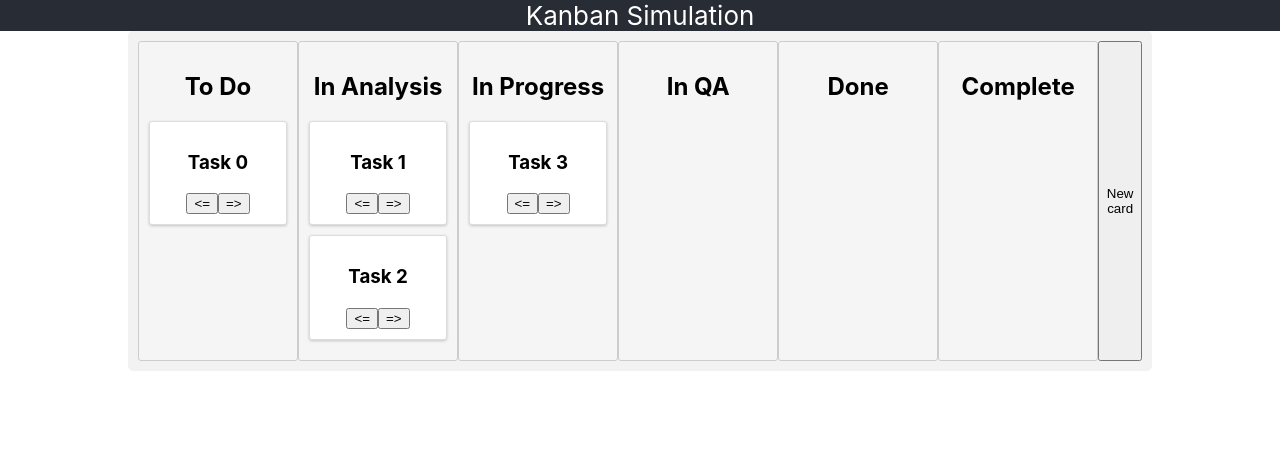
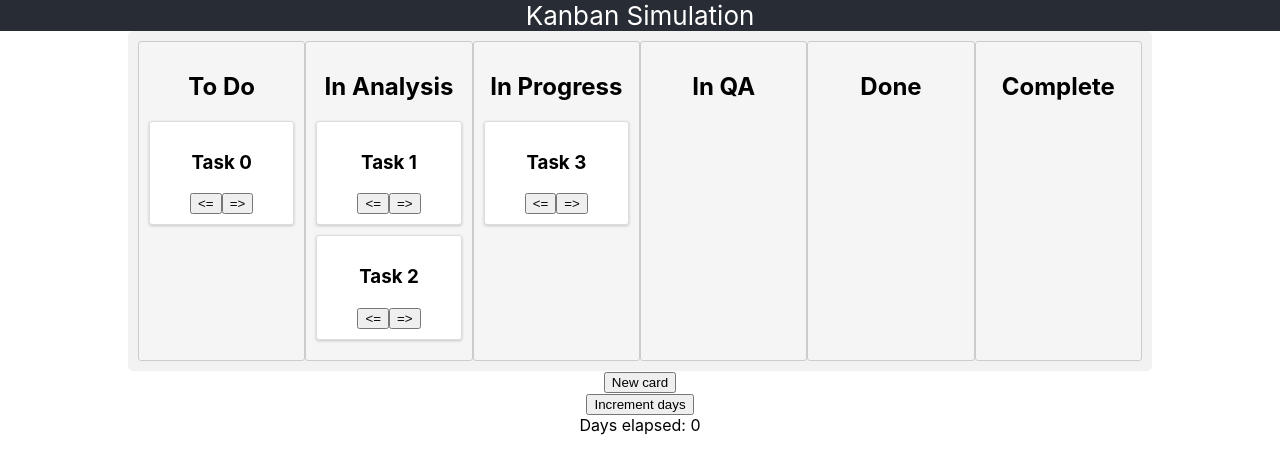
Before and after one commit to JimBobBirnie/kanboard-react, a React (Create React App) app: page / in a window 1280 px wide. Shown: the top 474 px of the page. Built offline with nearby package versions, Linux system fonts and the light colour scheme.

Commit message:
added incrementDays and updated display

```diff
--- a/src/KanbanBoard.js
+++ b/src/KanbanBoard.js
@@ -22,6 +22,17 @@ const KanbanBoard = () => {
         // add more tasks as needed
     ]);
 
+    const [elapsedDays, setElapsedDays] = useState(0);
+
+    const elapsedDaysText = () => {
+        return 'Days elapsed: ' + elapsedDays;
+    }
+
+    const incrementDays = () => {
+
+        setElapsedDays(elapsedDays+1);
+    }
+
     const handleTaskMove = (movingTask, newStatus) => {
         const updatedTasks = tasks.map(task => {
             if (task === movingTask) {
@@ -35,12 +46,11 @@ const KanbanBoard = () => {
     const moveForward = 1;
     const moveBack = -1;
 
-    const moveForwardOrBack = (task, columnOffset) =>{
+    const moveForwardOrBack = (task, columnOffset) => {
 
         const sortedStates = columns.sort((a, b) => a.kanbanOrder - b.kanbanOrder);
         const index = columns.findIndex(column => column.kanbanOrder === task.status);
-        if (index + columnOffset >= 0 && index + columnOffset < columns.length)
-        {
+        if (index + columnOffset >= 0 && index + columnOffset < columns.length) {
             handleTaskMove(task, sortedStates[index + columnOffset].kanbanOrder);
         }
     }
@@ -77,10 +87,13 @@ const KanbanBoard = () => {
 
 
     return (
-
-        <div className="board">
-            {columnDivs}
-            <button onClick={() => newCard()}>New card</button>
+        <div>
+            <div className="board">
+                {columnDivs}
+            </div>
+            <div><button onClick={() => newCard()}>New card</button></div>
+            <div><button onClick={() => incrementDays()}>Increment days</button></div>
+            <div id='daysElapsedDiv'>{elapsedDaysText()}</div>
         </div>
     );
 };
```
